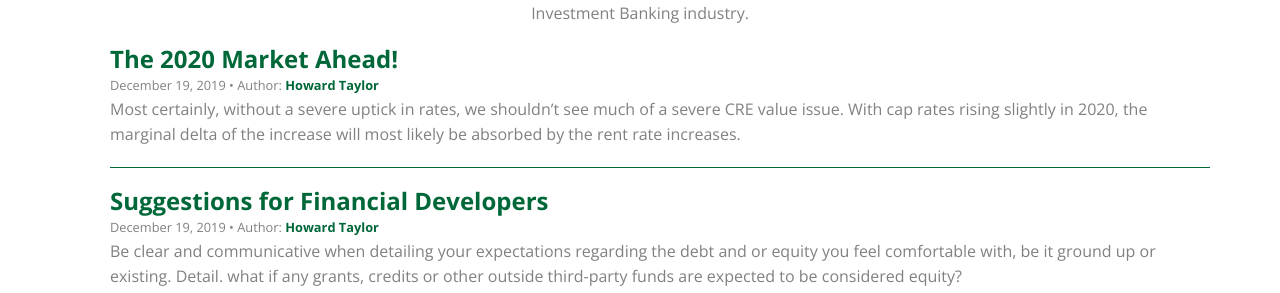
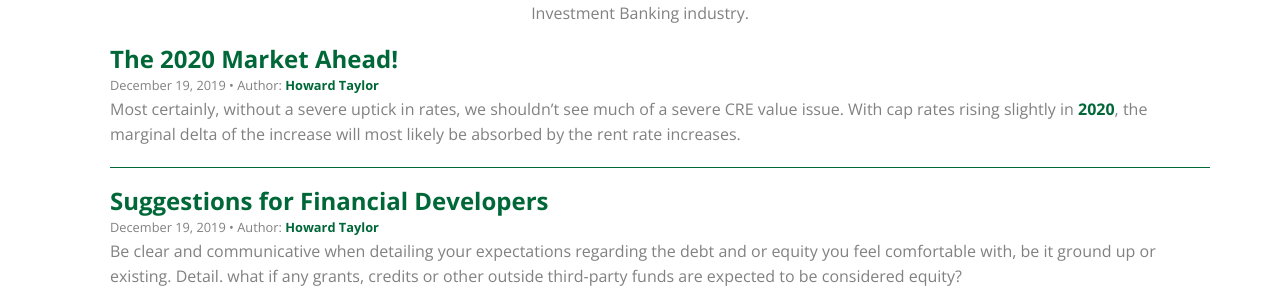
Before and after one commit to FatMan50/griffin-blog, a Jekyll site: the page built from blog/index.html, in a window 1280 px wide and 1323 px high. Shown: the part 199-492 px from the top of the window. Built offline with Jekyll 4.4.1, drawn with Linux system fonts in a browser that asks for light colours; the list of posts is cut into pages by our own code; comment, search, counter and statistics services are not loaded.

Commit message:
second commit

```diff
--- a/_posts/2019-12-19-the-2020-market-ahead.markdown
+++ b/_posts/2019-12-19-the-2020-market-ahead.markdown
@@ -5,7 +5,7 @@ date:   2019-12-19
 author: Howard Taylor
 ---
 Most certainly, without a severe uptick in rates, we shouldn't see much of a severe CRE value issue.
-With cap rates rising slightly in 2020, the marginal delta of the increase will most likely be absorbed by the rent rate increases.<!--more-->
+With cap rates rising slightly in **2020**, the marginal delta of the increase will most likely be absorbed by the rent rate increases.<!--more-->
 
 We expect anchored retail to remain strong despite online shopping as local space keeps being absorbed by service tenants, restaurants, insurance store fronts, CBD oil locations, etc.
 
```
